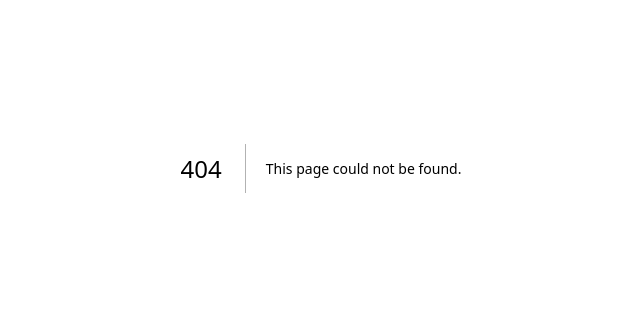
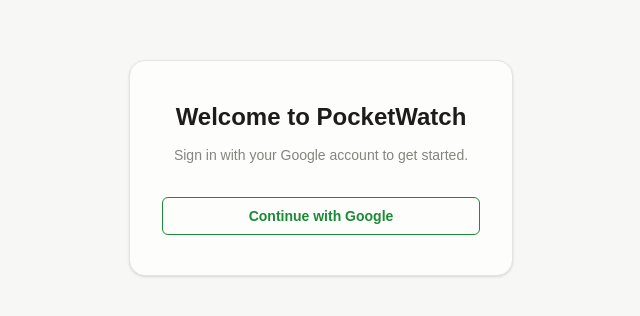
Before and after one commit to CSE115a-PocketWatch/PocketWatch, a Next.js app in the folder apps/web/: page /login in a window 1280 px wide. Before the commit this address had no page. Shown: the part 232-548 px from the top of the page, without its empty margins (319-959 px from the left). Built offline with nearby package versions, Linux system fonts and the light colour scheme; a web font is replaced by a local one.

Commit message:
feat(web): add google-only login page with design tokens

```diff
--- a/apps/web/src/app/global.css
+++ b/apps/web/src/app/global.css
@@ -3,3 +3,18 @@
 @theme inline {
   --font-sans: var(--font-nata-sans), system-ui, sans-serif;
 }
+
+@theme {
+  /* Greys: never pure black or white */
+  --color-grey-50: #F7F7F5;   /* page background */
+  --color-grey-100: #FDFDFC;  /* card background */
+  --color-grey-200: #E4E4E1;  /* borders, divider lines */
+  --color-grey-500: #85857F;  /* secondary text */
+  --color-grey-900: #1D1C1B;  /* main text (Varia's neutral) */
+
+  /* Version 1: Modern */
+  --color-primary-1: #5C1771;      /* purple */
+  --color-primary-2: #1C8A36;      /* green: main buttons */
+  --color-primary-2-dark: #17722D; /* darker green for hover */
+  --color-accent: #C5368F;         /* pink */
+}
--- a/apps/web/src/app/layout.tsx
+++ b/apps/web/src/app/layout.tsx
@@ -19,7 +19,7 @@ export default function RootLayout({
 }>) {
   return (
     <html lang="en" className={nataSans.variable}>
-      <body className="min-h-screen bg-white text-slate-900 antialiased font-sans">
+      <body className="min-h-screen bg-grey-50 text-grey-900 antialiased font-sans">
         {children}
       </body>
     </html>
--- /dev/null
+++ b/apps/web/src/app/login/page.tsx
@@ -0,0 +1,15 @@
+import { AuthCard } from '../../components/auth-card';
+import { GoogleButton } from '../../components/google-button';
+
+export default function LoginPage() {
+  return (
+    <main className="flex min-h-screen items-center justify-center p-4">
+      <AuthCard title="Welcome to PocketWatch">
+        <p className="mb-8 text-center text-sm text-balance text-grey-500">
+          Sign in with your Google account to get started.
+        </p>
+        <GoogleButton />
+      </AuthCard>
+    </main>
+  );
+}
--- /dev/null
+++ b/apps/web/src/components/auth-card.tsx
@@ -0,0 +1,13 @@
+type AuthCardProps = {
+    title: string;
+    children: React.ReactNode;
+  };
+
+  export function AuthCard({ title, children }: AuthCardProps) {
+    return (
+      <div className="w-full max-w-sm rounded-2xl border border-grey-200 bg-grey-100 px-8 py-10 shadow-sm">
+        <h1 className="mb-3 text-center text-2xl font-semibold">{title}</h1>
+        {children}
+      </div>
+    );
+  }
--- /dev/null
+++ b/apps/web/src/components/google-button.tsx
@@ -0,0 +1,10 @@
+export function GoogleButton() {
+    return (
+      <a
+        href="/api/auth/google"
+        className="block w-full rounded-md border border-primary-2 py-2 text-center text-sm font-semibold text-primary-2 transition-colors hover:bg-primary-2 hover:text-grey-100 focus-visible:outline-2 focus-visible:outline-offset-2 focus-visible:outline-primary-2"
+      >
+        Continue with Google
+      </a>
+    );
+  }
```
